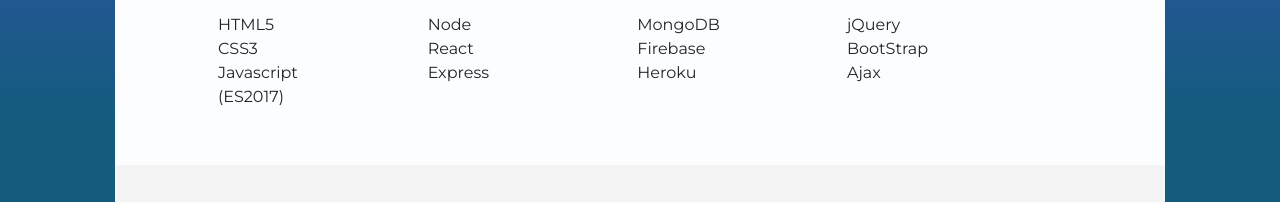
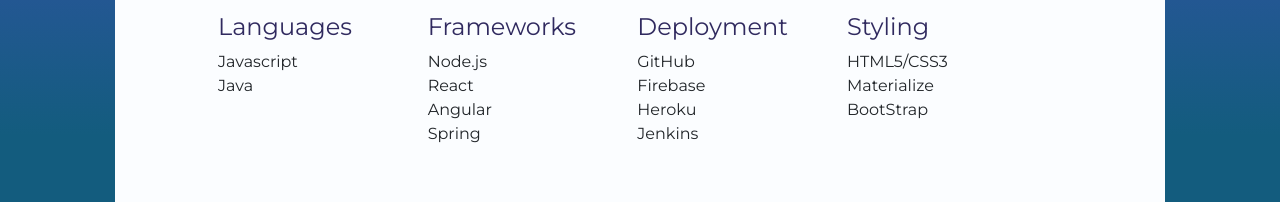
Before and after one commit to ajtalford/portfolio, a website: page deploy/index.html in a window 1280 px wide. Shown: the part 581-783 px from the top of the page. Drawn offline with nearby package versions, Linux system fonts and the light colour scheme.

Commit message:
updated firbase apps

```diff
--- a/deploy/index.html
+++ b/deploy/index.html
@@ -45,24 +45,31 @@
         <section class="skills">
             <h2 class="skill-section mb-3">Skills</h2>
             <ul class="float-left col-2 list-unstyled ml-5">
-            <li>HTML5</li>
-            <li>CSS3</li>
-            <li>Javascript (ES2017)</li>
+        <h2>Languages</h2>
+            <li>Javascript</li>
+            <li>Java</li>
+        </ul>
+
+        <ul class="float-left col-2 list-unstyled ml-5">
+        <h2>Frameworks</h2>
+            <li>Node.js</li>
+            <li>React</li>
+            <li>Angular</li>
+            <li>Spring</li>
         </ul>
         <ul class="float-left col-2 list-unstyled ml-5">
-            <li>Node</li>
-            <li>React</li>
-            <li>Express</li>
-        </ul>
-        <ul class="float-left col-2 list-unstyled ml-5">
-            <li>MongoDB</li>
-            <li>Firebase </li>
+        <h2>Deployment</h2>
+            <li>GitHub</li>
+            <li>Firebase</li>
             <li>Heroku</li>
+            <li>Jenkins</li>
         </ul>
         <ul class="float-left  col-2 list-unstyled ml-5">
-            <li>jQuery</li>
+            <h2>Styling</h2>
+            <li>HTML5/CSS3</li>
+            <li>Materialize</li>
             <li>BootStrap</li>
-            <li>Ajax</li>
+
         </ul>
 
             </section>
@@ -70,14 +77,14 @@
                 <div>
                         <h2 class="skill-section mb-3">Projects</h2>
                     <div class="card ml-4 p-1 float-left" style="width: 18rem;">
-                        <a href="https://ajtalford.github.io/BlackBox/"><img class="card-img-top" src="assets/images/blackBox.png" alt="movie search"></a>
+                        <a href="https://blackboxx.firebaseapp.com" target="blank"><img class="card-img-top" src="assets/images/blackBox.png" alt="movie search"></a>
                         <div class="card-body">
                           <p class="card-text">Some quick example text to build on the card title and make up the bulk of the card's content.</p>
                         </div>
                       </div>
 
                       <div class="card p-1 float-left ml-4" style="width: 18rem;">
-                        <a href="https://react-slacker-38ee6.firebaseapp.com/">
+                        <a href="https://react-slacker-38ee6.firebaseapp.com/" target="blank">
                         <img class="card-img-top" src="assets/images/devConnect.png" alt="chat app"></a>
                         <div class="card-body">
                           <p class="card-text">Some quick example text to build on the card title and make up the bulk of the card's content.</p>
@@ -91,7 +98,7 @@
                         </div>
                       </div>  -->
                       <div class="card mb-5 p-1 ml-4 float-left" style="width: 18rem;">
-                            <a href="https://ajtalford.github.io/RottenPotatoes/"><img class="card-img-top" src="assets/images/rotten.png" alt="music search"></a>
+                            <a href="https://ajtalford.github.io/RottenPotatoes/" target="blank"><img class="card-img-top" src="assets/images/rotten.png" alt="music search"></a>
                         <div class="card-body">
                           <p class="card-text">Some quick example text to build on the card title and make up the bulk of the card's content.</p>
                         </div>
```
Also changed, not shown: index.html (+2 -3 lines).
